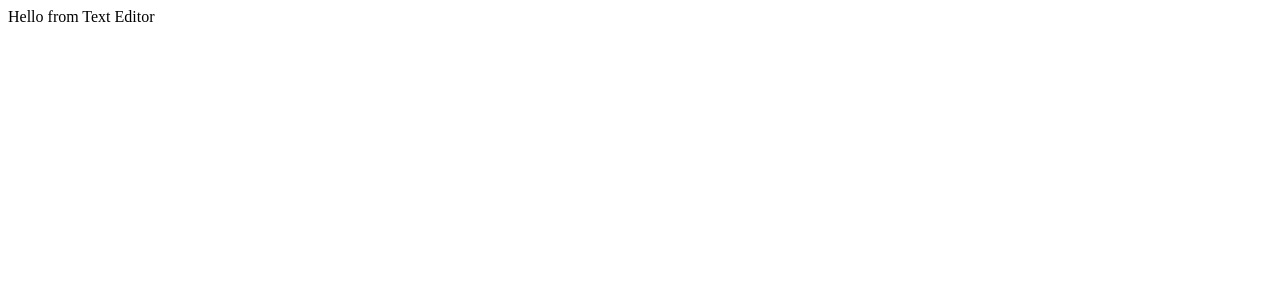
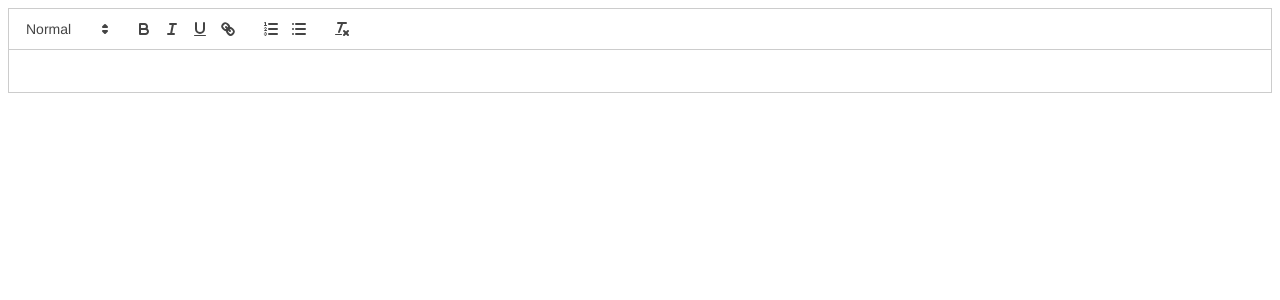
Before and after one commit to bryanakitchen/google-docs-clone, a React (Create React App) app: page / in a window 1280 px wide. Shown: the top 300 px of the page. Built offline with nearby package versions, Linux system fonts and the light colour scheme.

Commit message:
set up Quill via useCallback

```diff
--- a/src/TextEditor.js
+++ b/src/TextEditor.js
@@ -1,9 +1,24 @@
-import React from 'react'
+import React, { useCallback } from 'react'
+import Quill from "quill"
+import "quill/dist/quill.snow.css"
 
 export default function TextEditor() {
+    // const wrapperRef = useRef();
+
+    const wrapperRef = useCallback((wrapper) => {
+        if (wrapper == null) return;
+
+        wrapper.innerHTML = '';
+
+        const editor = document.createElement('div');
+        wrapper.append(editor);
+        new Quill(editor, { theme: "snow" })
+
+    }, [])
+
     return (
-        <div>
-            Hello from Text Editor
+        <div id="container" ref={wrapperRef} >
+
         </div>
     )
 }
```
